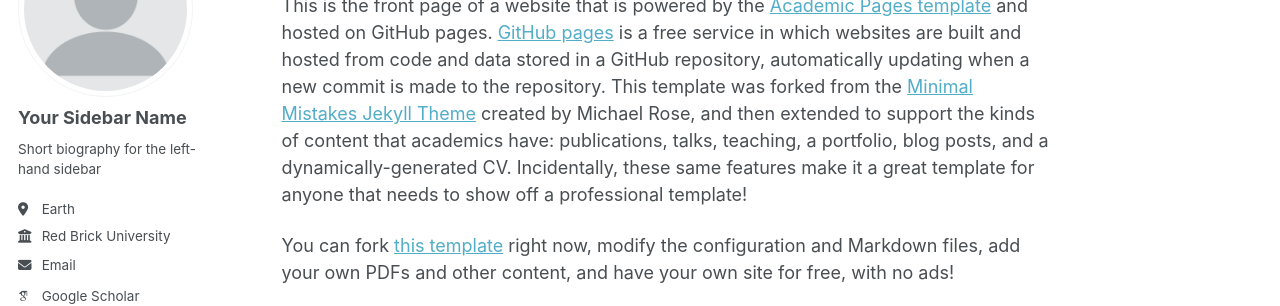
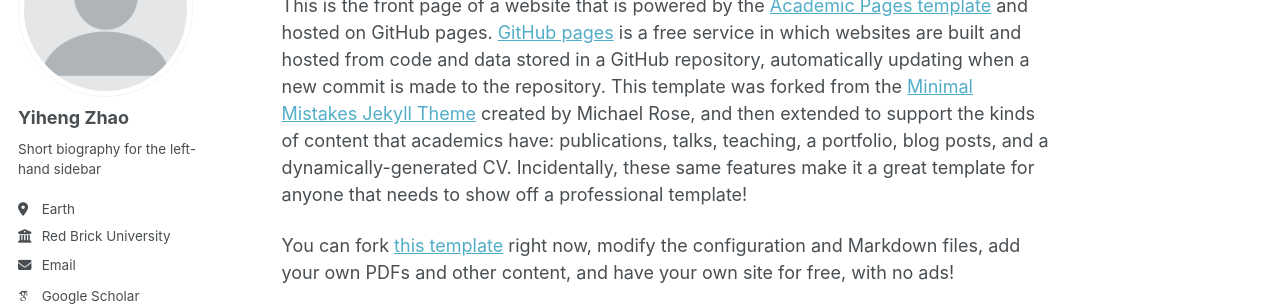
Before and after one commit to Trzyh/Trzyh.github.io, a Jekyll site: the page built from _pages/about.md, in a window 1280 px wide. Shown: the part 177-483 px from the top of the page. Built offline with Jekyll 4.4.1, drawn with Linux system fonts in a browser that asks for light colours; some web fonts are replaced; a script that is not in the unit is left out.

Commit message:
Update _config.yml

```diff
--- a/_config.yml
+++ b/_config.yml
@@ -23,7 +23,7 @@ repository               : "academicpages/academicpages.github.io"
 author:
   # Biographic information
   avatar           : "profile.png"
-  name             : "Your Sidebar Name"
+  name             : "Yiheng Zhao"
   pronouns         : # example: "she/her"
   bio              : "Short biography for the left-hand sidebar"
   location         : "Earth"
```
